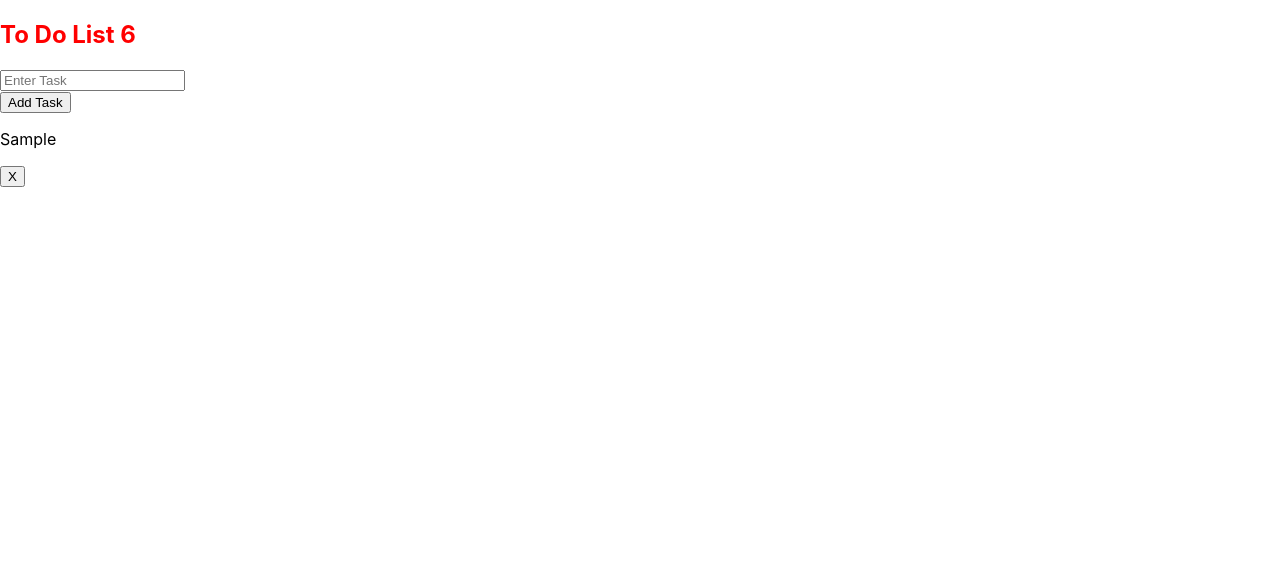
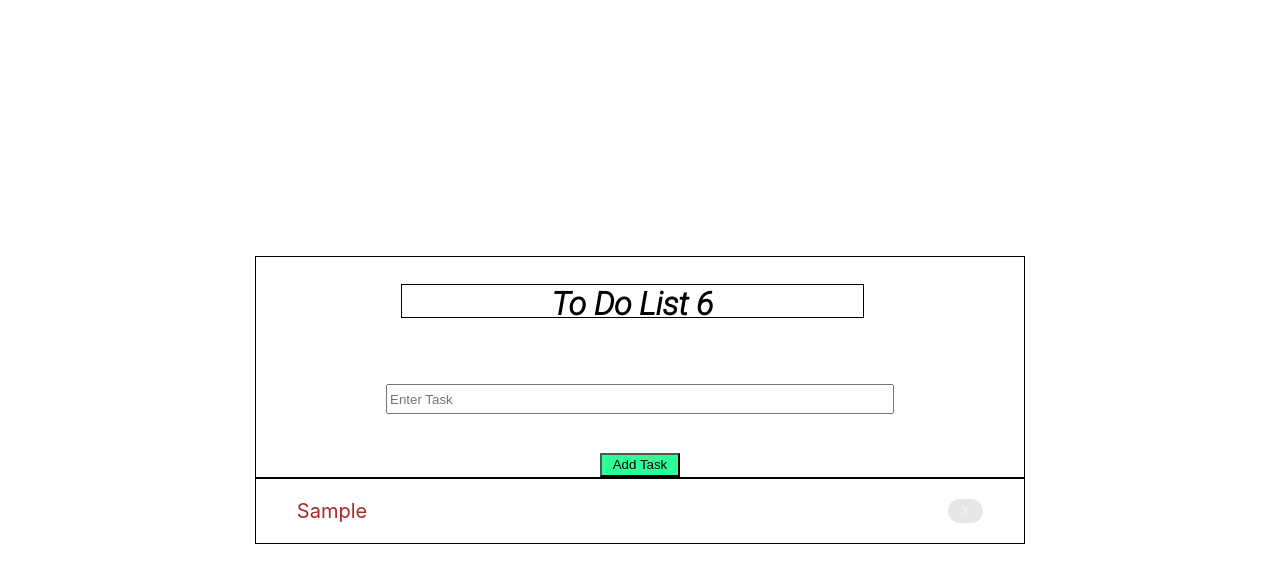
Before and after one commit to ASad114-al/group-project, a React (Create React App) app: page / in a window 1280 px wide. Both pictures are taken after typing "Sample" into the empty fields and a click on the button "Add Task". Shown: the top 582 px of the page. Built offline with nearby package versions, Linux system fonts and the light colour scheme.

Commit message:
css style

```diff
--- a/src/App.css
+++ b/src/App.css
@@ -1,4 +1,80 @@
+@import url('https://fonts.googleapis.com/css2?family=Roboto:ital,wght@1,300&display=swap');
 h1
 {
-    color: red;
+   text-align: center;
+   margin-right: 2%;
+   border: 1px solid black;
+   width: 60%;
+   height: 4vh;
+   font-size:2rem;
+   font-family: 'Roboto', sans-serif;
 }
+
+.wrap
+{
+     min-height: 100vh;
+    display: flex;
+    justify-content: center;
+    align-items: center;
+    flex-direction: column;
+
+
+}
+.wrapper
+{
+    border: 1px solid black;
+    min-width: 60%;
+    display: flex;
+    justify-content: center;
+    align-items: center;
+    flex-direction: column;
+
+}
+#Ergebins{
+    font-size: 20px;
+    color: brown;
+
+    display: flex;
+    justify-content: space-around;
+    align-items: center;
+    width: 60%;
+    flex-direction: row;
+    border: 1px solid black;
+
+
+
+}
+#btnAdd
+{
+
+  /*  margin-left: 30%; */
+   /* margin-top: -8%; */
+   width: 80px;
+
+   background: #2EFE9A;
+   height: 3vh;
+   display: inline;
+   text-align: center;
+   margin-top: 5% ;
+}
+#btnDel
+{ margin-left: 65%;
+    border-radius: 18px;
+    width: 35px;
+    height: 3vh;
+    color: #FBEFFB;
+    background:#E6E6E6 ;
+    border: none;
+
+}
+#btnDel:hover
+{
+    background:gray;
+    color: black;
+}
+
+[ type="text"]{
+   width: 500px;
+    height: 3vh;
+
+}
--- a/src/components/ToDo.js
+++ b/src/components/ToDo.js
@@ -23,16 +23,21 @@ class ToDo extends Component {
     }
     render() {
         return (
-            <section>
+            <section className='wrap'>
+                <div className='wrapper'>
                 <h1>To Do List {this.state.numTodos}</h1>
+                <br/>
+                <br/>
                 <form action="">
                     <input type="text" name="taskInput" value={this.state.taskInput} placeholder="Enter Task" onChange={this.handleChange} />
+
                 </form>
-                <button onClick={this.handleAdd}>Add Task</button>
+                <button id='btnAdd' onClick={this.handleAdd}>Add Task</button>
+                </div>
                 {this.state.collection.map((ele, i) =>
-                    <div key={i}>
-                        <p>{ele.tasks}</p>
-                        <button onClick={this.handleDelete}>X</button>
+                    <div id='Ergebins' key={i}>
+                        <p >{ele.tasks}</p>
+                        <button id='btnDel' onClick={this.handleDelete}>X</button>
                     </div>)}
             </section>
         );
```
Also changed, not shown: 1 other file (tests, documents, lock files or other folders).
